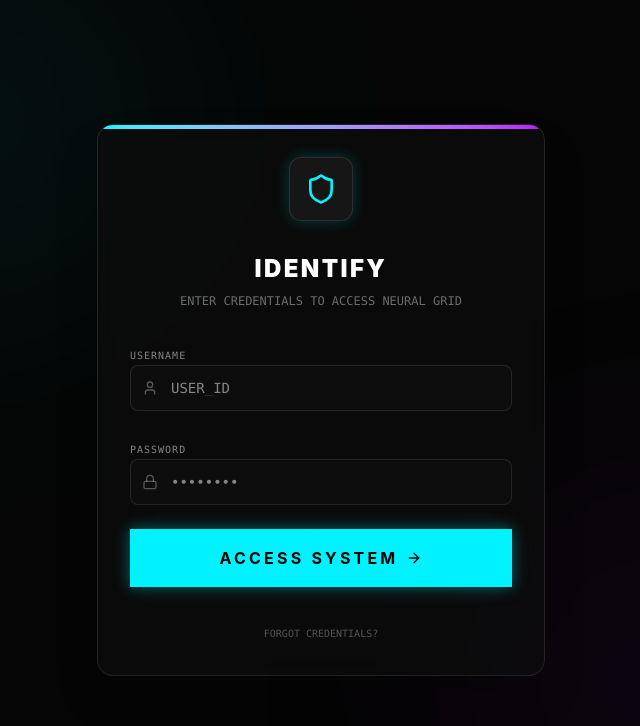
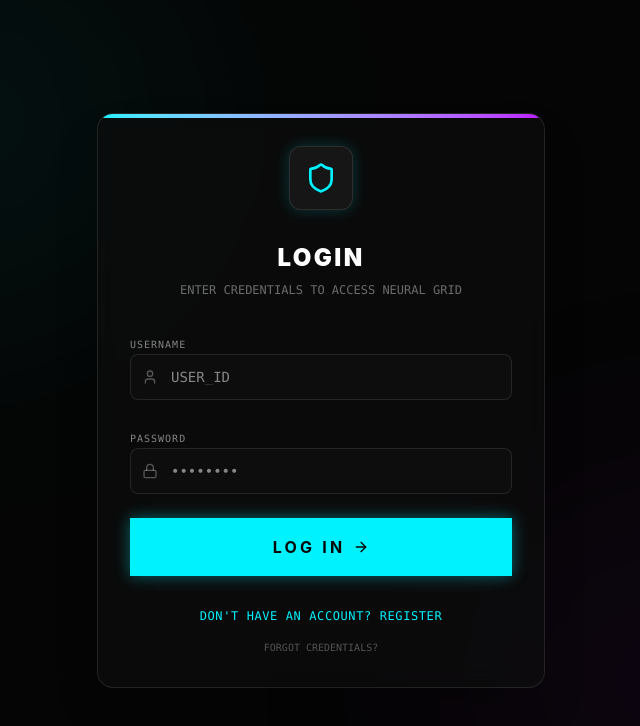
Before and after one commit to Amrsono/Store-2070, a Next.js app in the folder frontend/: page /en/login in a window 1280 px wide. Shown: the top 726 px of the page, without its empty margins (319-959 px from the left). Built offline with nearby package versions, Linux system fonts and the light colour scheme.

Commit message:
Update login page: change wording to 'Login', add registration link, and use relative URL for API

```diff
--- a/frontend/app/[locale]/login/page.tsx
+++ b/frontend/app/[locale]/login/page.tsx
@@ -29,7 +29,7 @@ export default function LoginPage() {
                 }
             `;
 
-            const response = await fetch('http://localhost:8000/graphql', {
+            const response = await fetch('/graphql', {
                 method: 'POST',
                 headers: { 'Content-Type': 'application/json' },
                 body: JSON.stringify({ query })
@@ -78,7 +78,7 @@ export default function LoginPage() {
                         </div>
                     </div>
 
-                    <h1 className="text-2xl font-black text-center text-white uppercase tracking-widest mb-2">Identify</h1>
+                    <h1 className="text-2xl font-black text-center text-white uppercase tracking-widest mb-2">Login</h1>
                     <p className="text-center text-white/40 font-mono text-xs uppercase mb-8">Enter Credentials to Access Neural Grid</p>
 
                     <form onSubmit={handleLogin} className="space-y-6">
@@ -126,13 +126,16 @@ export default function LoginPage() {
                                 <span className="animate-pulse">Authenticating...</span>
                             ) : (
                                 <>
-                                    Access System <ArrowRight className="w-4 h-4" />
+                                    Log In <ArrowRight className="w-4 h-4" />
                                 </>
                             )}
                         </button>
                     </form>
 
-                    <div className="mt-8 text-center">
+                    <div className="mt-8 flex flex-col items-center gap-4 text-center">
+                        <a href="/register" className="text-xs font-mono text-neon-blue hover:text-white transition-colors uppercase tracking-wider">
+                            Don't have an account? Register
+                        </a>
                         <a href="#" className="text-[10px] font-mono text-white/30 hover:text-neon-blue transition-colors uppercase">Forgot Credentials?</a>
                     </div>
                 </div>
```
